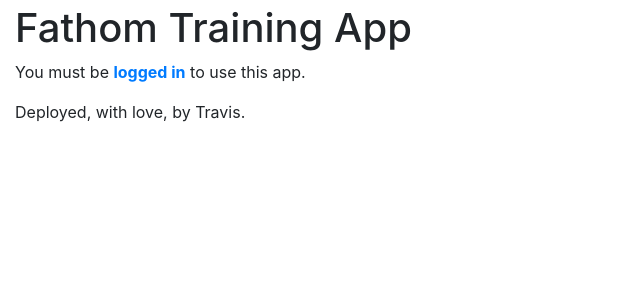
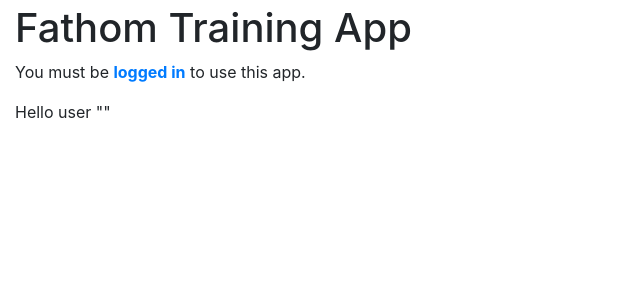
Before and after one commit to mozilla-applied-ml/fta, a Django app: page / in a window 1280 px wide. Shown: the part 56-356 px from the top of the page, without its empty margins (0-640 px from the left). Run offline with Django 3.2, Linux system fonts and the light colour scheme; some libraries are stand-ins or nearby versions.

Commit message:
Add user label

```diff
--- a/fta/templates/pages/home.html
+++ b/fta/templates/pages/home.html
@@ -11,6 +11,6 @@
   <p>{% blocktrans %}You must be <b><a href="{{ login_url }}">logged in</a></b> to use this app.{% endblocktrans %}</p>
 {% endif %}
 
-<p>Deployed, with love, by Travis.</p>
+<p>Hello user "{{ request.user.username }}"</p>
 
 {% endblock content %}
```
